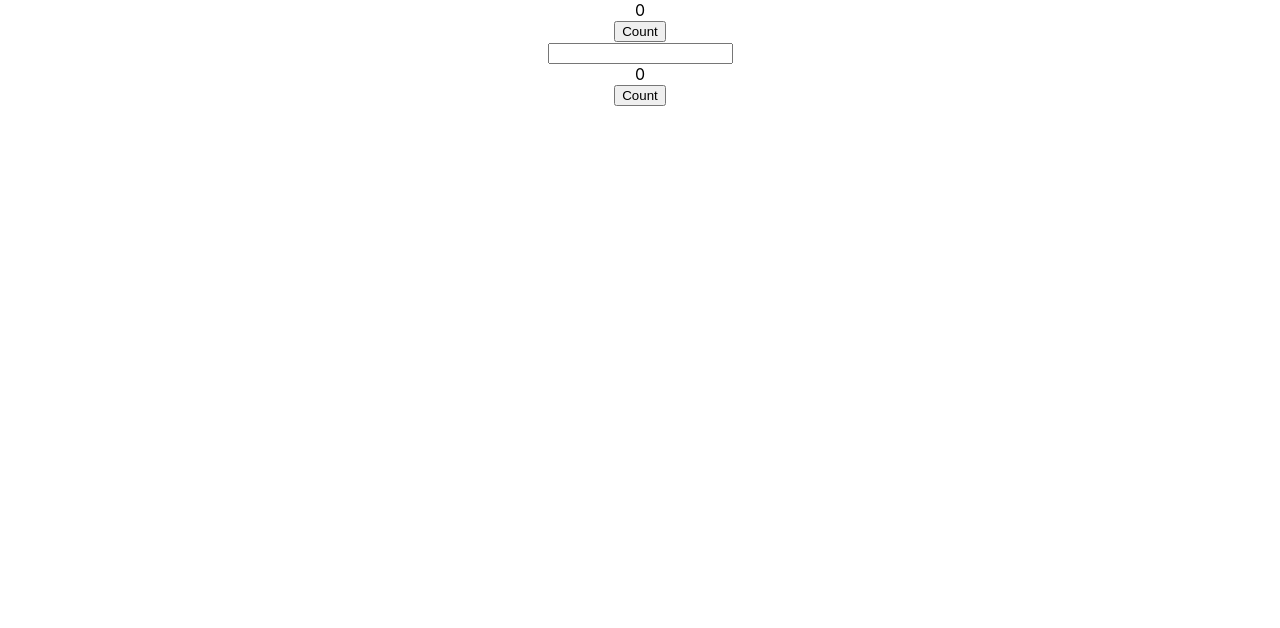
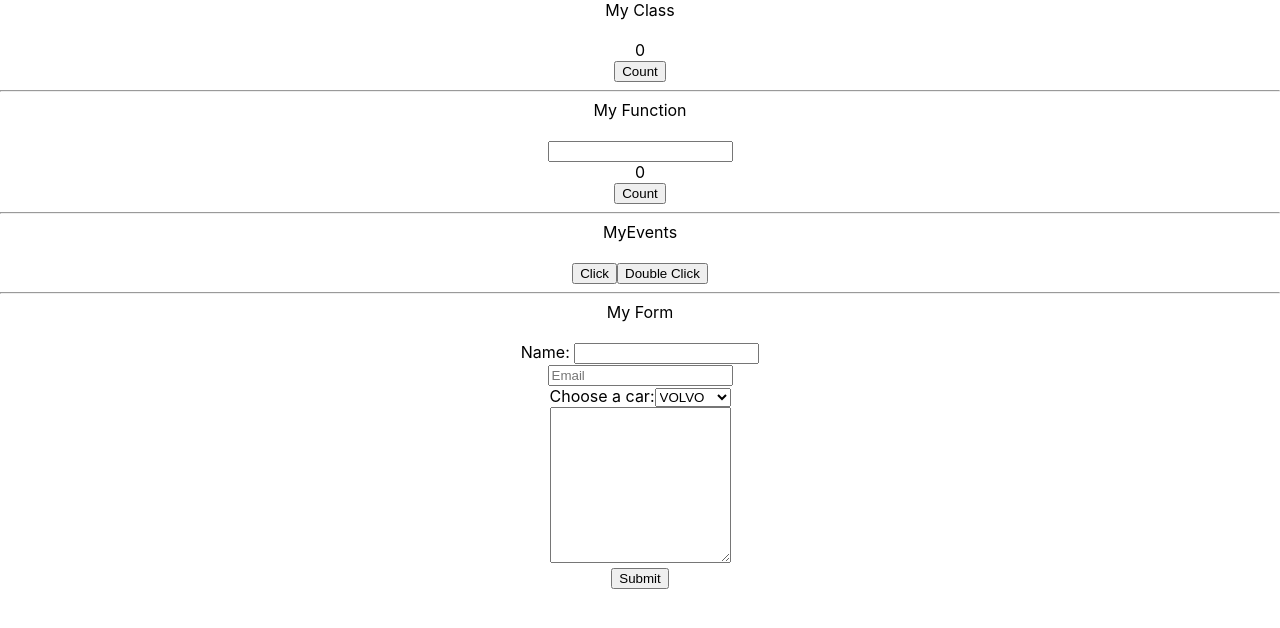
Before and after one commit to MhAhmadAli/react-class, a React (Create React App) app: page / in a window 1280 px wide. Shown: the top 628 px of the page. Built offline with nearby package versions, Linux system fonts and the light colour scheme.

Commit message:
new additions

```diff
--- a/src/App.js
+++ b/src/App.js
@@ -2,12 +2,19 @@ import logo from './logo.svg';
 import './App.css';
 import MyClass from './Components/MyClass';
 import MyFunction from './Components/MyFunction';
+import MyEvents from './Components/MyEvents';
+import MyForm from './Components/MyForm';
 
 function App() {
   return (
     <div className="App">
       <MyClass />
+      <hr />
       <MyFunction />
+      <hr />
+      <MyEvents />
+      <hr />
+      <MyForm />
     </div>
   );
 }
--- a/src/Components/MyClass.jsx
+++ b/src/Components/MyClass.jsx
@@ -12,15 +12,15 @@ export default class MyClass extends Component {
   }
 
   componentDidMount(){
-
+    // triggered after the component is mounted
   }
 
   componentDidUpdate() {
-
+    // triggered after the component is updated
   }
 
   componentWillUnmount() {
-
+    // triggered before the component is removed
   }
 
   updateCounter() {
@@ -32,6 +32,7 @@ export default class MyClass extends Component {
   render() {
     return (
       <div>
+        <div>My Class</div><br/>
         <div>{this.state.count}</div>
         <button onClick={this.updateCounter}>Count</button>
       </div>
--- /dev/null
+++ b/src/Components/MyEvents.jsx
@@ -0,0 +1,17 @@
+import React from 'react'
+
+function MyEvents() {
+  return (
+    <div>
+      MyEvents<br/><br/>
+      <button onClick={() => {
+        console.log("Single Click")
+      }}>Click</button>
+      <button onDoubleClick={() => {
+        console.log("Double Click")
+      }}>Double Click</button>
+    </div>
+  )
+}
+
+export default MyEvents;
--- /dev/null
+++ b/src/Components/MyForm.jsx
@@ -0,0 +1,48 @@
+import React, { useState } from 'react'
+
+function MyForm() {
+  const [name, setName] = useState();
+  const [email, setEmail] = useState();
+
+  const [carsList, setCarsList] = useState([
+    { id: 1, name: 'Volvo' },
+    { id: 2, name: 'Saab' },
+    { id: 3, name: 'Fiat' },
+    { id: 4, name: 'Audi' },
+    { id: 5, name: 'Toyota'},
+  ]);
+
+  return (
+    <div>
+      <div>My Form</div><br />
+      <form onSubmit={(e) => {
+        e.preventDefault();
+
+        console.log(name, email)
+      }}>
+        <label htmlFor="name">Name: </label>
+        <input id='name'
+          type="password"
+          onChange={(e) => {
+            setName(e.target.value)
+          }} /><br />
+        <input
+          type="text"
+          placeholder="Email"
+          onChange={(e) => {
+            setEmail(e.target.value)
+          }} /><br />
+        <label for="cars">Choose a car:</label>
+        <select id="cars" name="cars">
+          {carsList.map((car) => {
+            return <option value={car.name}>{car.name.toUpperCase()}</option>
+          })}
+        </select><br />
+        <textarea cols='20' rows='10'></textarea><br />
+        <button>Submit</button>
+      </form>
+    </div>
+  )
+}
+
+export default MyForm;
--- a/src/Components/MyFunction.jsx
+++ b/src/Components/MyFunction.jsx
@@ -9,11 +9,12 @@ export default function MyFunction() {
   }
 
   useEffect(() => {
-    console.log("function")
+    console.log("useEffect")
   }, [name]);
 
   return (
     <div>
+      <div>My Function</div><br/>
       <input type="text" onChange={(e) => {
         setName(e.target.value)
       }} />
```
